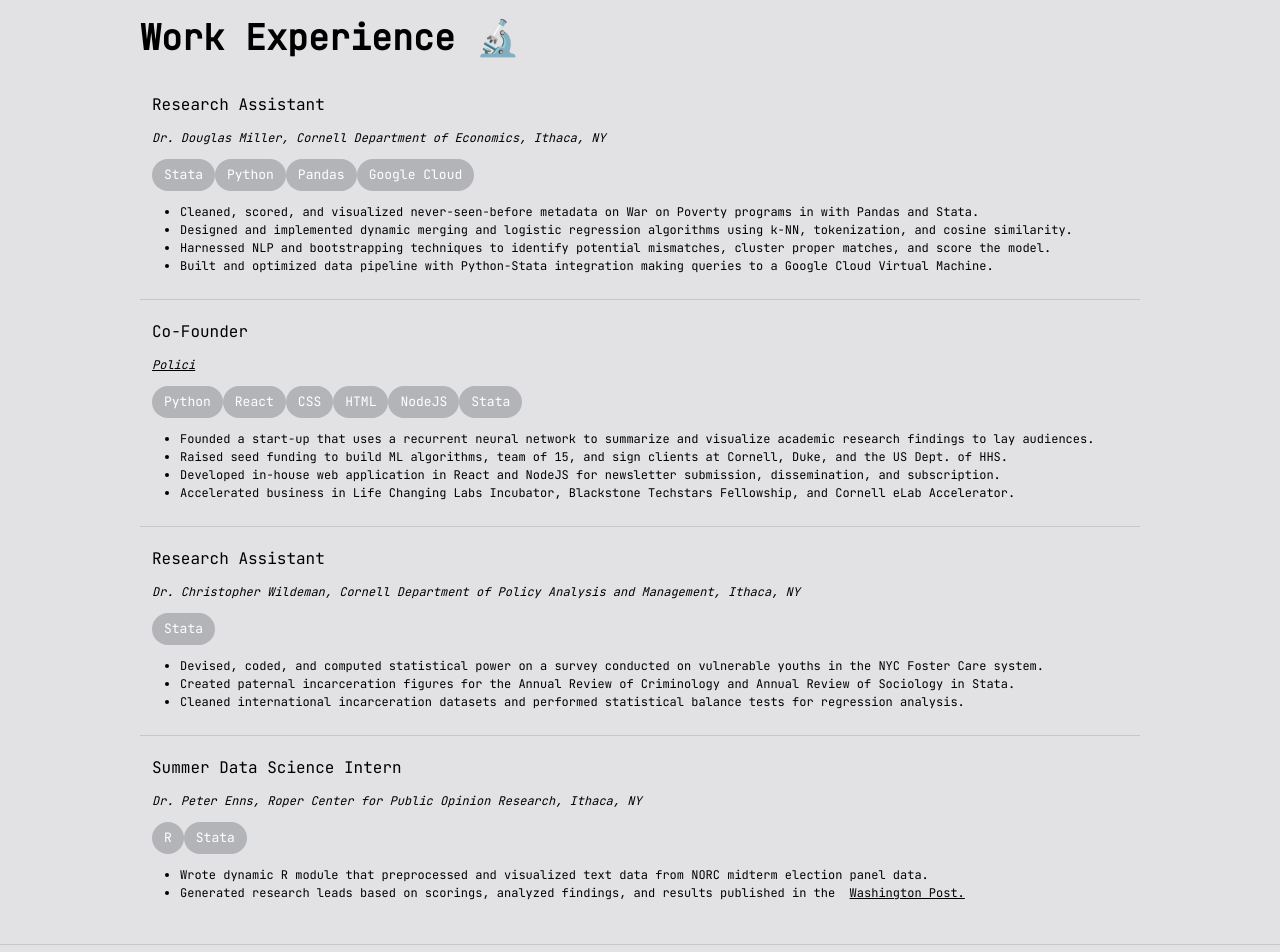
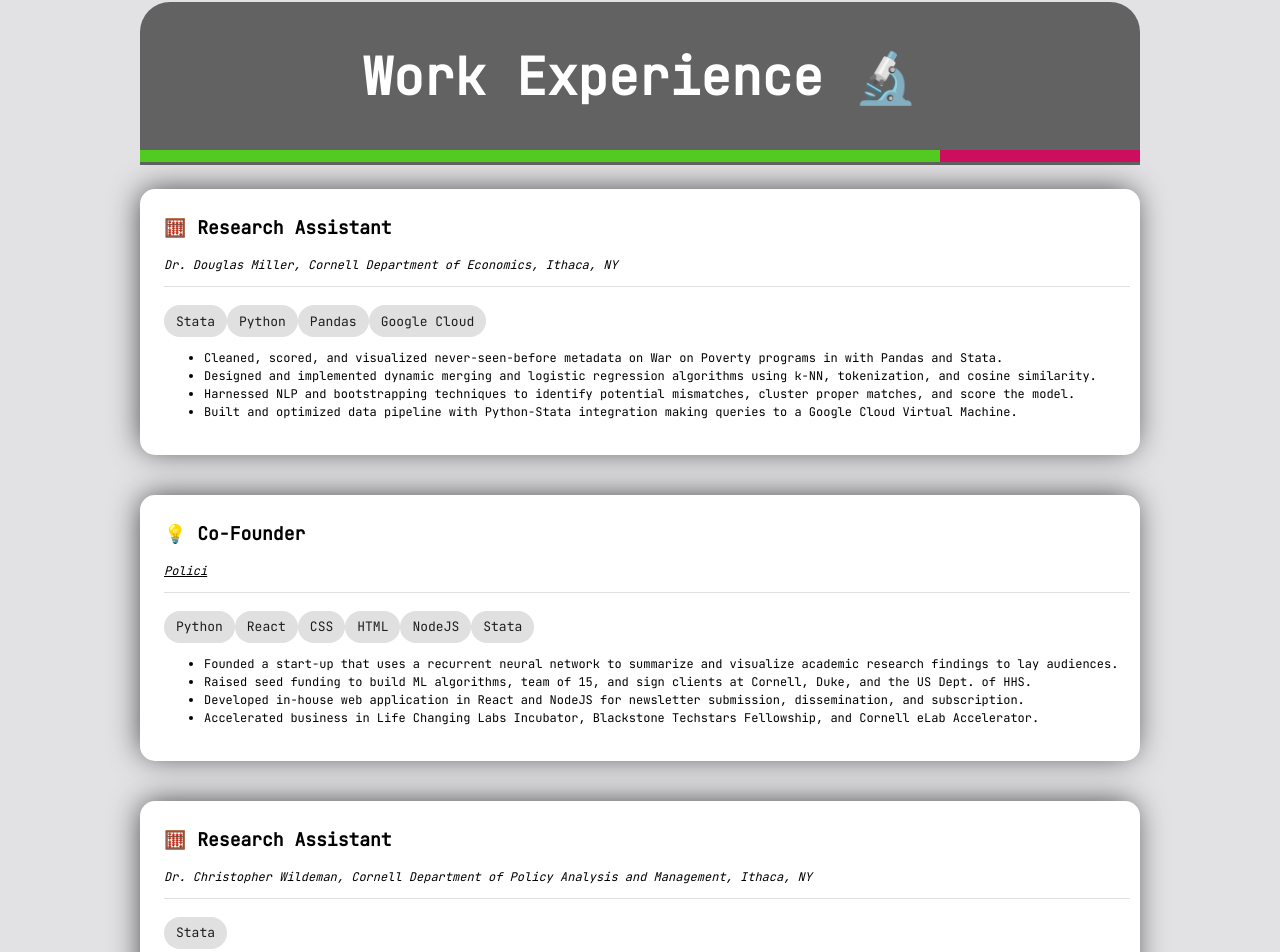
Before and after one commit to henrymanley/website, a React (Create React App) app: page /Experience in a window 1280 px wide. Shown: the part 138-1090 px from the top of the page. Built offline with nearby package versions, Linux system fonts and the light colour scheme.

Commit message:
data proj and exp

```diff
--- a/src/components/DataProjects.jsx
+++ b/src/components/DataProjects.jsx
@@ -5,6 +5,7 @@ import Divider from '@material-ui/core/Divider';
 import Chip from '@material-ui/core/Chip';
 import MainScreen from "./MainScreen";
 import FootInfo from "./FootInfo";
+import '../css/AboutMe.css';
 import {createMuiTheme, ThemeProvider} from "@material-ui/core/styles";
 
 const Theme = createMuiTheme({
@@ -25,90 +26,96 @@ export default function DataProjects(){
                     <MainScreen />
                 </div>
 
-                <div id="dataprojects" style={{backgroundColor: '#e2e1e4', paddingTop:'20px'}}>
+                <div id="dataprojects"
+                     style={{backgroundColor: '#e2e1e4', paddingTop:'10px', width:'80%', margin:'auto'}}>
                 <Typography style = {{
                     margin:'auto',
                     maxWidth:'1000px',
-                    padding: '10px',
+                    padding: '10px'}}
+                >
 
-                }}
-                >
-                    <Box textAlign="left" fontWeight="fontWeightBold" fontSize='35px' marginLeft='12px'>
-                        Data Projects 📈
-                    </Box>
+                    <div className="shadowt">
+                        <h1  style={{fontSize:'4vw', color:'white'}}>Data Projects 📈 </h1>
+                        <div className="meter">
+                            <span style={{width:"80%"}}> <span className="progress"></span></span>
+                        </div>
+                    </div>
+                    <br />
 
-                    <Box textAlign="left" marginLeft='12px' m={1} paddingTop="20px">
-                        Frogger
+
+                    <div className="aboutblock" style={{marginBottom:'40px'}}>
+                        <div style={{width:'100%', marginLeft:'14px'}}>
+                            <h2> 🐸 Frogger </h2>
+
                             <p style={{
                                 fontStyle:'italic',
                                 fontSize: "12px"}}>
-                            Dec 2020
-                        </p>
-                        <Chip style={{color: "white", backgroundColor:'#B3B4B7'}} label="Python" />
-                    </Box>
+                                Dec 2020</p>
+                            <Divider />
+                            <br />
+                            <Chip  label="Python" />
 
-                    <div fontWeight="fontWeightRegular">
                             <ul style = {{
                                 fontSize: "12px",
                                 textAlign: "left",
-                            paddingBottom:"12px"
-                        }}
-                        >
+                                paddingBottom:"12px"}}>
                                 <li>Coded the functionality and gameplay of Frogger in Python.</li>
                                 <li>Implemented coroutines for life-like game animations.</li>
                             </ul>
-                        <Divider />
+                        </div>
                         </div>
 
+                    <div className="aboutblock" style={{marginBottom:'40px'}}>
+                        <div style={{width:'100%', marginLeft:'14px'}}>
+                            <h2>🦠 Incubating fear? How news outlets encourage and spread talk of global disease. </h2>
 
-                    <Box textAlign="left" marginLeft='12px' m={1} paddingTop='12px'>
-                        Incubating fear? How news outlets encourage and spread talk of global disease.
                             <p style={{
                                 fontStyle:'italic',
-                            fontSize: "12px",
-                        }}>
-                            Jun 2020 – Sep 2020
-                        </p>
-                        <Chip style={{color: "white", backgroundColor:'#B3B4B7'}} label="Python" />
-                        <Chip style={{color: "white", backgroundColor:'#B3B4B7'}} label="R" />
-                        <Chip style={{color: "white", backgroundColor:'#B3B4B7'}} label="Stata" />
-                        <Chip style={{color: "white", backgroundColor:'#B3B4B7'}} label="SQL" />
-                    </Box>
+                                fontSize: "12px"}}>
+                                Jun 2020 – Sep 2020</p>
+                            <Divider />
+                            <br />
+                            <Chip label="Python" />
+                            <Chip label="R" />
+                            <Chip label="Stata" />
+                            <Chip label="SQL" />
 
-                    <div fontWeight="fontWeightRegular">
                             <ul style = {{
                                 fontSize: "12px",
                                 textAlign: "left",
-                            paddingBottom:"12px"
-                        }}
-                        >
+                                paddingBottom:"12px"}}>
                                 <li>Scraped Tweets from major news companies in R to build master data set for sentiment analysis.</li>
                                 <li>Utilized network analysis to estimate language use over time with respect to political lean, confirmed cases, and other covariates.</li>
                                 <li>Found high variability in “extreme” news source language over time, with significant estimate coefficients on all regressors. </li>
                             </ul>
-                        <Divider />
+                        </div>
                     </div>
 
-                    <Box textAlign="left" marginLeft='12px' m={1} paddingTop='12px'>
-                        Fixed-Effects Prediction Model for COVID-19 Shelter-in-Place Policies on Daily Ozone Levels.
+
+
+                    <div className="aboutblock" style={{marginBottom:'40px'}}>
+                        <div style={{width:'100%', marginLeft:'14px'}}>
+                            <h2> 🏠 Fixed-Effects Prediction Model for COVID-19 Shelter-in-Place Policies on Daily Ozone Levels.</h2>
+
                             <p style={{
                                 fontStyle:'italic',
                                 fontSize: "12px"}}>
-                            May 2020 – Aug 2020
-                        </p>
-                        <Chip style={{color: "white", backgroundColor:'#B3B4B7'}} label="Stata" />
-                    </Box>
+                                May 2020 – Aug 2020</p>
+                            <Divider />
+                            <br />
+                            <Chip label="Stata" />
 
-                    <div fontWeight="fontWeightRegular">
+
                             <ul style = {{
                                 fontSize: "12px",
-                            textAlign: "left"
-                        }}
-                        >
+                                textAlign: "left",
+                                paddingBottom:"12px"}}>
                                 <li>Designed fixed-effects event-study model to measure the effects of statewide COVID-19 shelter-in-place policies on ozone levels.</li>
                                 <li>Discovered a strong-correlation between decrease in county-level ozone levels and shelter in place policies in large urban areas.</li>
                             </ul>
                         </div>
+                    </div>
+
                 </Typography>
             </div>
                 <div className="App-footer">
@@ -116,8 +123,6 @@ export default function DataProjects(){
                         <FootInfo />
                     </footer>
                 </div>
-
-
             </ThemeProvider>
         </div>
 
--- a/src/components/Experience.jsx
+++ b/src/components/Experience.jsx
@@ -25,120 +25,124 @@ export default function TextAlignment() {
                     <MainScreen />
                 </div>
 
-            <div id="experience" style={{backgroundColor: '#e2e1e4', paddingTop:'20px'}}>
+
+                <div id="dataprojects"
+                     style={{backgroundColor: '#e2e1e4', paddingTop:'10px', width:'80%', margin:'auto'}}>
                     <Typography style = {{
                         margin:'auto',
                         maxWidth:'1000px',
-                    padding: '10px'
-                }}
-                            component="div">
-                    <Box textAlign="left" fontWeight="fontWeightBold" fontSize='35px'>
-                        Work Experience 🔬
-                    </Box>
+                        padding: '10px'}}
+                    >
+                        <div className="shadowt">
+                            <h1  style={{fontSize:'4vw', color:'white'}}>Work Experience 🔬 </h1>
+                            <div className="meter">
+                                <span style={{width:"80%"}}> <span className="progress"></span></span>
+                            </div>
+                        </div>
+                        <br />
 
-                    <Box textAlign="left" marginLeft='12px' m={1} paddingTop="20px">
-                        Research Assistant
+
+                        <div className="aboutblock" style={{marginBottom:'40px'}}>
+                            <div style={{width:'100%', marginLeft:'14px'}}>
+                                <h2>🧮 Research Assistant</h2>
+
                                 <p style={{
                                     fontStyle:'italic',
                                     fontSize: "12px"}}>
-                            Dr. Douglas Miller, Cornell Department of Economics, Ithaca, NY
-                        </p>
-                        <Chip style={{color:'white', backgroundColor:'#B3B4B7'}} label="Stata" />
-                        <Chip style={{color:'white', backgroundColor:'#B3B4B7'}} label="Python" />
-                        <Chip style={{color:'white', backgroundColor:'#B3B4B7'}} label="Pandas" />
-                        <Chip style={{color:'white', backgroundColor:'#B3B4B7'}} label="Google Cloud" />
-                    </Box>
+                                    Dr. Douglas Miller, Cornell Department of Economics, Ithaca, NY</p>
+                                <Divider />
+                                <br />
+                                <Chip  label="Stata" />
+                                <Chip  label="Python" />
+                                <Chip  label="Pandas" />
+                                <Chip  label="Google Cloud" />
 
-                    <div fontWeight="fontWeightRegular">
                                 <ul style = {{
                                     fontSize: "12px",
                                     textAlign: "left",
-                            paddingBottom: "12px"
-                        }}
-                        >
+                                    paddingBottom:"12px"}}>
                                     <li>Cleaned, scored, and visualized never-seen-before metadata on War on Poverty programs in with Pandas and Stata.</li>
                                     <li>Designed and implemented dynamic merging and logistic regression algorithms using k-NN, tokenization, and cosine similarity.</li>
                                     <li>Harnessed NLP and bootstrapping techniques to identify potential mismatches, cluster proper matches, and score the model.</li>
                                     <li>Built and optimized data pipeline with Python-Stata integration making queries to a Google Cloud Virtual Machine.</li>
                                 </ul>
-                        <Divider />
+                            </div>
                         </div>
 
-                    <Box textAlign="left" marginLeft='12px' m={1} paddingTop='12px'>
-                        Co-Founder
+                        <div className="aboutblock" style={{marginBottom:'40px'}}>
+                            <div style={{width:'100%', marginLeft:'14px'}}>
+                                <h2>💡 Co-Founder</h2>
+
                                 <p style={{
                                     fontStyle:'italic',
                                     fontSize: "12px"}}>
-                            <a href={"https://www.polici.org/"}>Polici</a>
-                        </p>
-                        <Chip style={{color:'white', backgroundColor:'#B3B4B7'}} label="Python" />
-                        <Chip style={{color:'white', backgroundColor:'#B3B4B7'}} label="React" />
-                        <Chip style={{color:'white', backgroundColor:'#B3B4B7'}} label="CSS" />
-                        <Chip style={{color:'white', backgroundColor:'#B3B4B7'}} label="HTML" />
-                        <Chip style={{color:'white', backgroundColor:'#B3B4B7'}} label="NodeJS" />
-                        <Chip style={{color:'white', backgroundColor:'#B3B4B7'}} label="Stata" />
-                    </Box>
+                                    <a href={"https://www.polici.org/"}>Polici</a> </p>
+                                <Divider />
+                                <br />
 
-                    <div fontWeight="fontWeightRegular">
+                                <Chip label="Python" />
+                                <Chip label="React" />
+                                <Chip label="CSS" />
+                                <Chip label="HTML" />
+                                <Chip label="NodeJS" />
+                                <Chip label="Stata" />
+
                                 <ul style = {{
                                     fontSize: "12px",
-                            fontWeight: "fontWeightRegular",
                                     textAlign: "left",
-                            paddingBottom: "12px"
-                        }}
-                        >
+                                    paddingBottom:"12px"}}>
                                     <li>Founded a start-up that uses a recurrent neural network to summarize and visualize academic research findings to lay audiences.</li>
                                     <li>Raised seed funding to build ML algorithms, team of 15, and sign clients at Cornell, Duke, and the US Dept. of HHS.</li>
                                     <li>Developed in-house web application in React and NodeJS for newsletter submission, dissemination, and subscription.</li>
                                     <li>Accelerated business in Life Changing Labs Incubator, Blackstone Techstars Fellowship, and Cornell eLab Accelerator.</li>
                                 </ul>
-                        <Divider />
+                            </div>
                         </div>
 
-                    <Box textAlign="left" marginLeft='12px' m={1} paddingTop='12px'>
-                        Research Assistant
+
+
+                        <div className="aboutblock" style={{marginBottom:'40px'}}>
+                            <div style={{width:'100%', marginLeft:'14px'}}>
+                                <h2>🧮 Research Assistant </h2>
+
                                 <p style={{
                                     fontStyle:'italic',
                                     fontSize: "12px"}}>
-                            Dr. Christopher Wildeman, Cornell Department of Policy Analysis and Management, Ithaca, NY
-                        </p>
-                        <Chip style={{color:'white', backgroundColor:'#B3B4B7'}} label="Stata" />
-                    </Box>
+                                    Dr. Christopher Wildeman, Cornell Department of Policy Analysis and Management, Ithaca, NY</p>
+                                <Divider />
+                                <br />
+                                <Chip label="Stata" />
 
-                    <div>
+
                                 <ul style = {{
                                     fontSize: "12px",
-                            fontWeight: "fontWeightRegular",
                                     textAlign: "left",
-                            paddingBottom: "12px"
-                        }}
-                        >
+                                    paddingBottom:"12px"}}>
                                     <li>Devised, coded, and computed statistical power on a survey conducted on vulnerable youths in the NYC Foster Care system.</li>
                                     <li>Created paternal incarceration figures for the Annual Review of Criminology and Annual Review of Sociology in Stata.</li>
                                     <li>Cleaned international incarceration datasets and performed statistical balance tests for regression analysis.</li>
                                 </ul>
-                        <Divider />
+                            </div>
                         </div>
 
-                    <Box textAlign="left" marginLeft='12px' m={1} paddingTop='12px'>
-                        Summer Data Science Intern
+
+                        <div className="aboutblock" style={{marginBottom:'40px'}}>
+                            <div style={{width:'100%', marginLeft:'14px'}}>
+                                <h2>📊 Summer Data Science Intern </h2>
+
                                 <p style={{
                                     fontStyle:'italic',
                                     fontSize: "12px"}}>
-                            Dr. Peter Enns, Roper Center for Public Opinion Research, Ithaca, NY
-                        </p>
-                        <Chip style={{color:'white', backgroundColor:'#B3B4B7'}} label="R" />
-                        <Chip style={{color:'white', backgroundColor:'#B3B4B7'}} label="Stata" />
-                    </Box>
+                                    Dr. Christopher Wildeman, Cornell Department of Policy Analysis and Management, Ithaca, NY</p>
+                                <Divider />
+                                <br />
+                                <Chip label="Stata" />
 
 
-                    <div fontWeight="fontWeightRegular">
                                 <ul style = {{
                                     fontSize: "12px",
-                            fontWeight: "fontWeightRegular",
-                            textAlign: "left"
-                        }}
-                        >
+                                    textAlign: "left",
+                                    paddingBottom:"12px"}}>
                                     <li>Wrote dynamic R module that preprocessed and visualized text data from NORC midterm election panel data.</li>
                                     <li>Generated research leads based on scorings, analyzed findings, and results published in the &nbsp;
                                         <a href={"https://www.washingtonpost.com/politics/2020/03/16/democrats-named-biden-sanders-warren-their-top-picks-18-months-ago-what-did-primaries-change/"}>
@@ -146,15 +150,22 @@ export default function TextAlignment() {
                                     </li>
                                 </ul>
                             </div>
+                        </div>
+
+
+
                     </Typography>
                 </div>
+
+
+
+
+
                 <div className="App-footer">
                     <footer>
                         <FootInfo />
                     </footer>
                 </div>
-
-
             </ThemeProvider>
         </div>
 
--- a/src/components/MainScreen.jsx
+++ b/src/components/MainScreen.jsx
@@ -19,7 +19,7 @@ const useStyles = makeStyles((theme) => ({
         fontSize: 35,
     },
     appBarTransparent:{
-        backgroundColor: "#4059AD",
+        backgroundColor: "#000000",
         minHeight: 65,
         margin:'auto',
         paddingBottom: '10px'
@@ -27,7 +27,7 @@ const useStyles = makeStyles((theme) => ({
     },
     navBar:{
         color: 'rgb(245, 239, 237)',
-        backgroundColor: '#4059AD',
+        backgroundColor: '#000000',
 
     }
 }
@@ -78,7 +78,8 @@ class MainScreen extends React.Component {
                                 flexFlow: 'row wrap',
                                 whiteSpace: 'nowrap',
                                 marginTop:'10px',
-                                marginBottom:'10px'
+                                marginBottom:'10px',
+                                // backgroundColor:'#000000'
 
 
                             }}>
--- a/src/css/AboutMe.css
+++ b/src/css/AboutMe.css
@@ -19,3 +19,37 @@ div.aboutblock{
 p.infoitems{
     font-size: 12px;
 }
+
+div.shadowt{
+   background-color: #626262;
+    padding-top: 3px;
+    padding-bottom: 3px;
+    border-top-left-radius: 30px;
+    border-top-right-radius: 30px;
+}
+
+.meter {
+    height: 12px;
+    position: relative;
+    background: #CD0D5D;
+    overflow: hidden;
+    margin-bottom: 0px;
+    padding-bottom: 0px;
+}
+
+.meter span {
+    display: block;
+    height: 100%;
+
+}
+
+.progress {
+    background-color: #51CB20;
+    animation: progressBar 3s ease-in-out;
+    animation-fill-mode:both;
+}
+
+@keyframes progressBar {
+    0% { width: 0; }
+    100% { width: 100%; }
+}
```
Also changed, not shown: 1 other file (tests, documents, lock files or other folders). Lines whose indentation alone changed are shown as unchanged.
